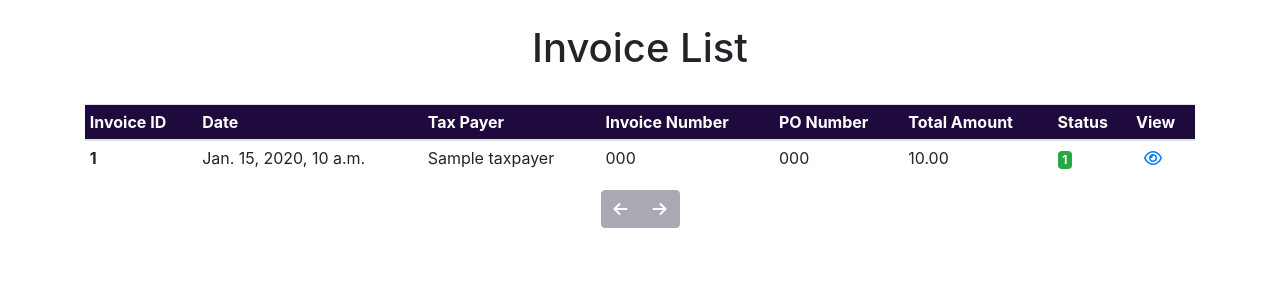
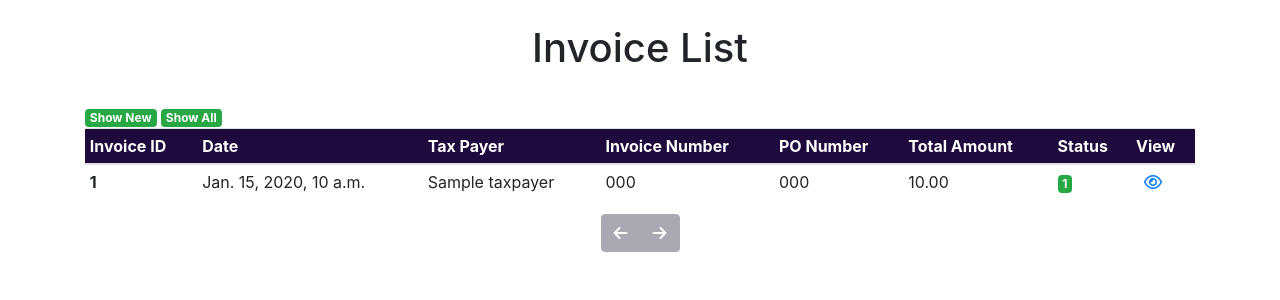
Before and after one commit to evbeda/suppliers_management, a Django app: page /invoices/ in a window 1280 px wide. Shown: the part 57-357 px from the top of the page. Run offline with Django 3.2, Linux system fonts and the light colour scheme; a user stored in the database is signed in; tables that the repository leaves empty hold one stand-in row (values such as "Sample post"); parts of the project's set-up code (start-up, migrations or seed data) failed here and were passed over; some libraries are stand-ins or nearby versions.

Commit message:
[MINOR]: added filters to invoices list of AP user

```diff
--- a/invoices_app/views.py
+++ b/invoices_app/views.py
@@ -43,12 +43,17 @@ class InvoiceListView(
     def get_context_data(self, **kwargs):
         context = super().get_context_data(**kwargs)
         context['is_AP'] = self.request.user.is_AP
+        context['filter'] = self.request.GET.get('filter')
         return context
 
     def get_queryset(self):
         user = self.request.user
         if user.is_AP:
-            queryset = Invoice.objects.filter(status=INVOICE_STATUS_NEW).defer('invoice_file').order_by('id')
+            if self.request.GET.get('filter'):
+                queryset = Invoice.objects.all().defer('invoice_file').order_by('id')
+            else:
+                queryset = Invoice.objects.filter(status=INVOICE_STATUS_NEW).defer('invoice_file').order_by('id')
+
         else:
             queryset = Invoice.objects.filter(user=user).defer('invoice_file')
         return queryset
--- a/templates/AP_app/invoice-list.html
+++ b/templates/AP_app/invoice-list.html
@@ -12,6 +12,8 @@
     <h1 class="text-center"> {% trans "Invoice List"%}</h1>
     <br/>
     <div class="container">
+       <a href="{% url 'invoices-list' %}"><span class="badge badge-success" >Show New</span> </a>
+       <a href="{% url 'invoices-list' %}?filter=all"><span class="badge badge-success" >Show All</span> </a>
         <table class="table table-hover table-sm">
             <thead class="thead-eb-dark">
                 <tr>
```
